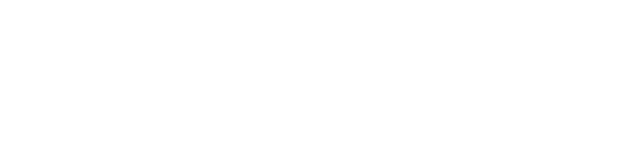
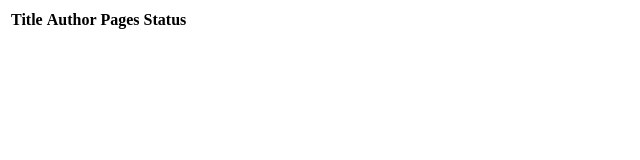
Before and after one commit to branko-stankovic/Library, a plain HTML site: page index.html in a window 1280 px wide. Shown: the whole page, without its empty margins (0-640 px from the left). Drawn offline with Linux system fonts and the light colour scheme.

Commit message:
Insert html table for storing books

```diff
--- a/index.html
+++ b/index.html
@@ -8,6 +8,14 @@
     <link rel="stylesheet" href="css/styles.css" type="text/css">
 </head>
 <body>
+    <table>
+        <tr>
+            <th>Title</th>
+            <th>Author</th>
+            <th>Pages</th>
+            <th>Status</th>
+        </tr>
+    </table>
     <script src="js/app.js"></script>
 </body>
 </html>
```
